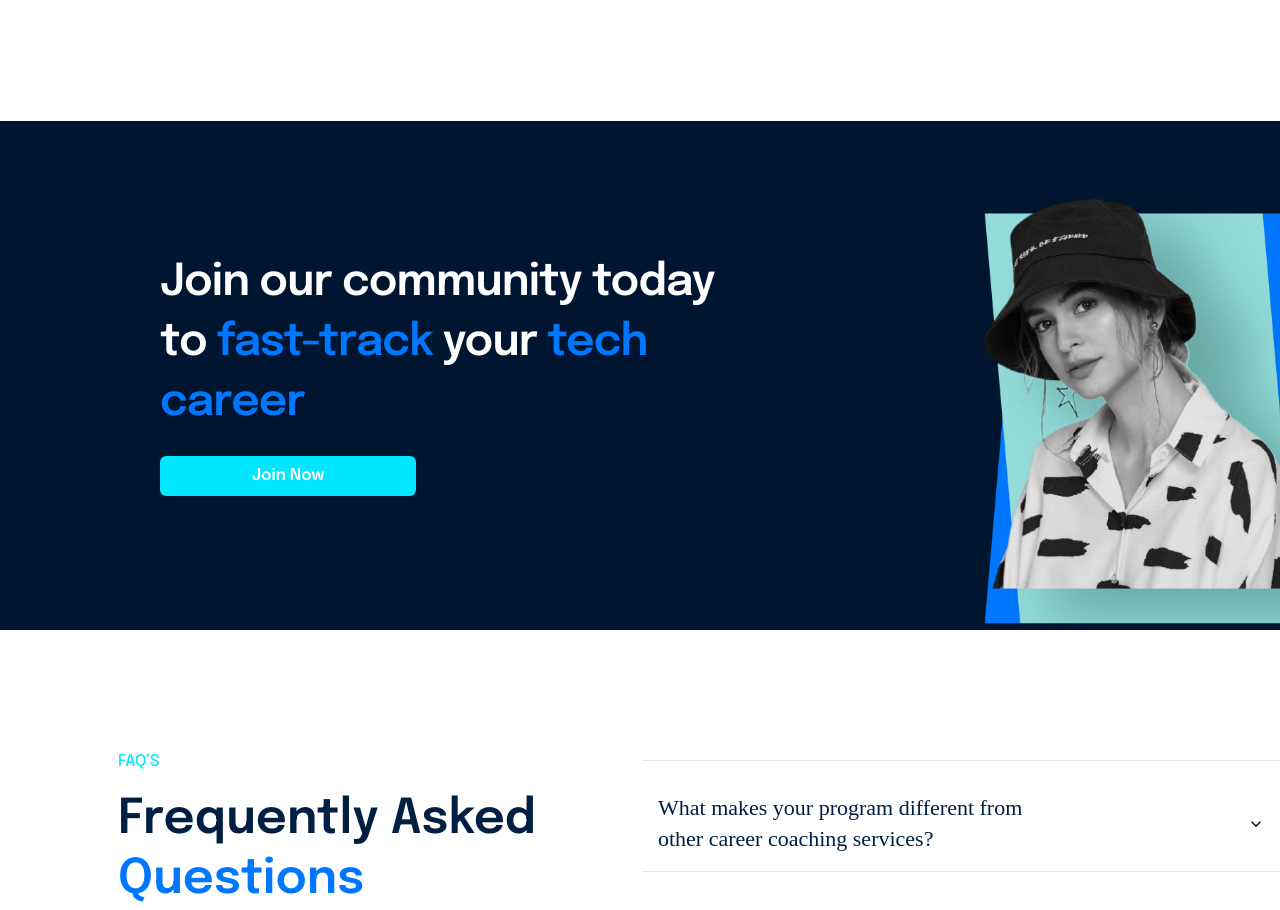
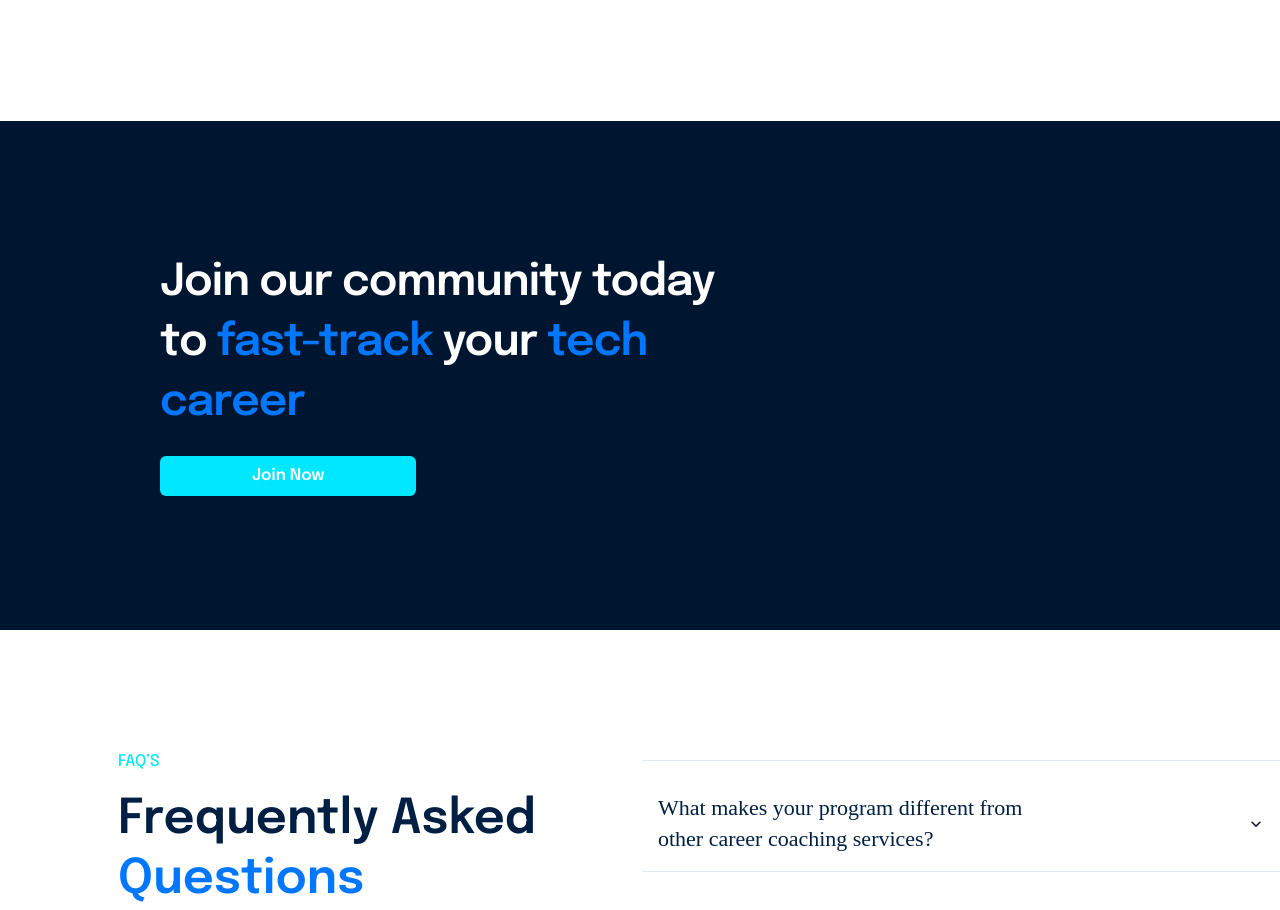
Before and after one commit to olatunde1/CareerGrowth, a React (Create React App) app: page / in a window 1280 px wide. Shown: the part 3220-4130 px from the top of the page. Built offline with nearby package versions, Linux system fonts and the light colour scheme; a web font is replaced by a local one.

Commit message:
fix on the deployment phase

```diff
--- a/src/components/JoinOurCommunity.jsx
+++ b/src/components/JoinOurCommunity.jsx
@@ -2,6 +2,7 @@ import React from "react"
 import { Box, Image,Text,Button,Container } from '@chakra-ui/react'
 import join from './images/Image.png'
 import join2 from './images/join2.png'
+import { Zoom,Fade,Roll,Bounce,Flip,Slide,Rotate } from 'react-reveal';
 const JoinOurCommunity = () => {
   return (
     // <Container maxW={'container'}>
@@ -22,6 +23,7 @@ const JoinOurCommunity = () => {
         lineHeight={'60px'}
       >
         <Box>
+          <Slide left cascade>
               <Text
                 margin={'0 auto'}
                 width={{ base: '360.86px', md: '740px'}}
@@ -36,7 +38,8 @@ const JoinOurCommunity = () => {
                 Join our community today to<Text color={'#0077FE'} as={'span'}>
                       {' '} fast-track</Text>{' '}your<Text color={'#0077FE'} as={'span'}  > tech  career
               </Text>
-              </Text>
+              </Text></Slide>
+              <Slide right cascade>
                 <Button
                   marginTop={'18px'}
                   fontFamily='Epilogue'
@@ -49,6 +52,8 @@ const JoinOurCommunity = () => {
                   _hover={{ bg: '#01E7FF', color: '#ffff' }}>
                   Join Now
                 </Button>
+              </Slide>
+
         </Box>
 
       </Box>
@@ -71,6 +76,7 @@ const JoinOurCommunity = () => {
         display={{base:'none', md:'block'}}
         // marginRight={'115.19px'}
       >
+        <Fade bottom big cascade >
         <Image
 
             objectFit='contain'
@@ -78,7 +84,7 @@ const JoinOurCommunity = () => {
             height={{ base: '421px', md: '577.4px' }}
             src={join}
             alt='Caffe Latte'
-          />
+          /></Fade>
       </Box>
 
     </Box>
--- a/src/components/Testimonial.jsx
+++ b/src/components/Testimonial.jsx
@@ -22,7 +22,7 @@ function Testimonials() {
     //   name: "Shayla Nico",
     //   title: "Good CO",
     //   description:
-    //     "“I can't thank the Career Growth enough for the incredible impact it's had on my career. With the help of their mentorship program and weekly sessions, I gained the skills and confidence I needed to succeed in interviews and land my dream job. Not only that, but the program also helped me negotiate a higher salary than I ever thought possible. I highly recommend the Career Growth community to anyone looking to take their tech career to the next level!.”",
+    //     "“With the help of their mentorship program and weekly sessions, I gained the skills and confidence I needed to succeed in interviews and land my dream job. Not only that, but the program also helped me negotiate a higher salary than I ever thought possible. I highly recommend the Career Growth community to anyone looking to take their tech career to the next level!.”",
     //   image: image1,
     //   image2: testImage,
     //   passport: adebiyi,
@@ -210,6 +210,7 @@ function Testimonials() {
         {/* testimonial list */}
 
       <Box
+        display={{base:'column', md:'row'}}
         className="flex"
         marginTop={'60px'}
         marginRight={'75px'}
@@ -223,7 +224,8 @@ function Testimonials() {
               setTestimonialBody(item);
             }}
           >
-            <Image src={testimonialBody.passport} marginRight={'20px'} width={'60.68'} height={'61.96'} />
+            <Image
+            src={testimonialBody.passport} marginRight={'20px'} width={'60.68'} height={'61.96'} />
             <Box>
               <p>{testimonialBody.name}</p>
               <p>{testimonialBody.jobDesc}</p>
```
Lines whose indentation alone changed are shown as unchanged.
